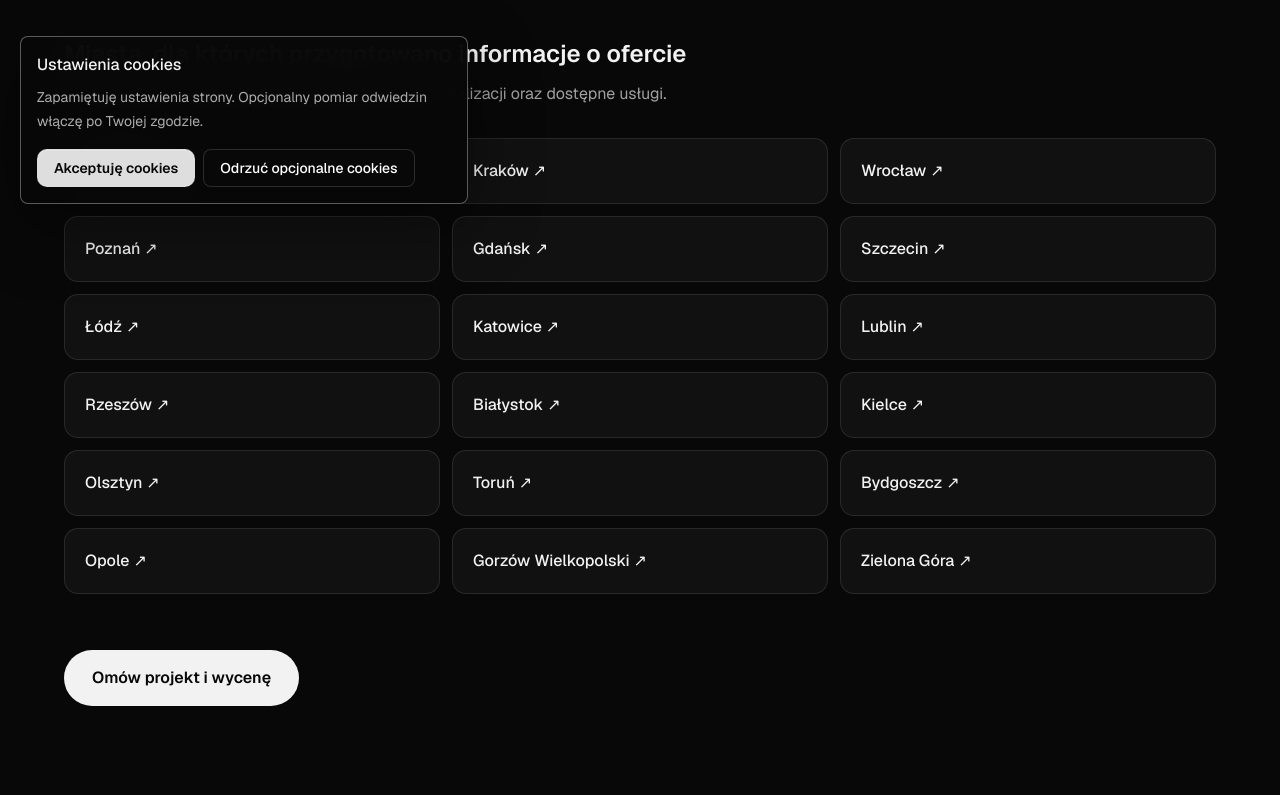
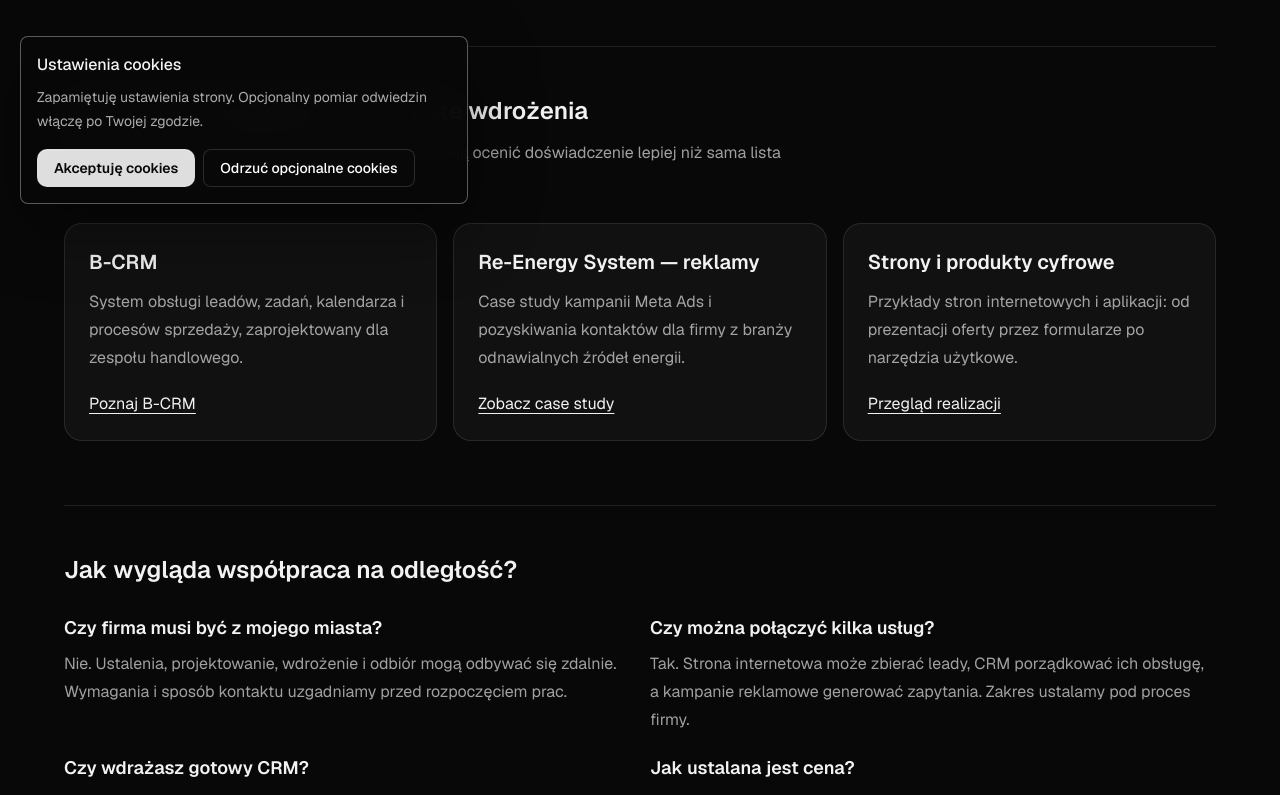
Before and after one commit to ft4k696bk6-prog/kacper-portfolio, a Next.js app: page /uslugi in a window 1280 px wide. Shown: the part 580-1375 px from the top of the page. Built offline with nearby package versions, Linux system fonts and the light colour scheme; no server answers.

Commit message:
seo: add case-study proof, FAQ and schema to nationwide services hub

```diff
--- a/src/app/uslugi/page.tsx
+++ b/src/app/uslugi/page.tsx
@@ -16,9 +16,42 @@ const offers = [
   ["Rozwój biznesu", "/rozwoj-biznesu"],
 ] as const;
 
+const servicesSchema = {
+  "@context": "https://schema.org",
+  "@graph": [
+    {
+      "@type": "WebPage",
+      "@id": "https://bernecki.dev/uslugi#webpage",
+      url: "https://bernecki.dev/uslugi",
+      name: "Usługi IT, CRM, strony internetowe i marketing dla firm",
+      inLanguage: "pl-PL",
+      isPartOf: { "@id": "https://bernecki.dev/#website" },
+      about: { "@id": "https://bernecki.dev/#person" },
+    },
+    {
+      "@type": "ItemList",
+      name: "Usługi Kacpra Berneckiego dla firm w Polsce",
+      itemListElement: offers.map(([name, href], index) => ({
+        "@type": "ListItem",
+        position: index + 1,
+        name,
+        url: "https://bernecki.dev" + href,
+      })),
+    },
+    {
+      "@type": "BreadcrumbList",
+      itemListElement: [
+        { "@type": "ListItem", position: 1, name: "Start", item: "https://bernecki.dev/" },
+        { "@type": "ListItem", position: 2, name: "Usługi", item: "https://bernecki.dev/uslugi" },
+      ],
+    },
+  ],
+};
+
 export default function ServicesIndex() {
   return (
     <main className="relative z-10 min-h-screen bg-[var(--brand-black)] px-5 pb-24 pt-28 text-white md:px-8 md:pt-36">
+      <script type="application/ld+json" dangerouslySetInnerHTML={{ __html: JSON.stringify(servicesSchema).replace(/</g, "\\u003c") }} />
       <div className="mx-auto max-w-6xl">
         <p className="text-sm font-semibold uppercase tracking-[.16em] text-white/60">Obsługa zdalna firm w całej Polsce</p>
         <h1 className="mt-6 max-w-4xl text-4xl font-semibold tracking-tight md:text-6xl">Strony, CRM, marketing i AI — usługi dla firm w Polsce</h1>
@@ -27,6 +60,36 @@ export default function ServicesIndex() {
         <div className="mt-6 flex flex-wrap gap-3">
           {offers.map(([name, href]) => <Link key={href} className="rounded-full border border-white/25 px-5 py-3 hover:bg-white/10" href={href}>{name}</Link>)}
         </div>
+        <section className="mt-16 border-t border-white/10 pt-12" aria-labelledby="cases-heading">
+          <h2 id="cases-heading" className="text-2xl font-semibold">Zobacz, jak wyglądają rzeczywiste wdrożenia</h2>
+          <p className="mt-3 max-w-3xl leading-7 text-white/65">Przykłady działających produktów i kampanii pomagają ocenić doświadczenie lepiej niż sama lista oferowanych technologii.</p>
+          <div className="mt-7 grid gap-4 md:grid-cols-3">
+            <article className="rounded-2xl border border-white/10 bg-white/[0.04] p-6">
+              <h3 className="text-xl font-semibold">B-CRM</h3>
+              <p className="mt-3 leading-7 text-white/65">System obsługi leadów, zadań, kalendarza i procesów sprzedaży, zaprojektowany dla zespołu handlowego.</p>
+              <Link href="/b-crm-case-study" className="mt-5 inline-block underline underline-offset-4">Poznaj B-CRM</Link>
+            </article>
+            <article className="rounded-2xl border border-white/10 bg-white/[0.04] p-6">
+              <h3 className="text-xl font-semibold">Re-Energy System — reklamy</h3>
+              <p className="mt-3 leading-7 text-white/65">Case study kampanii Meta Ads i pozyskiwania kontaktów dla firmy z branży odnawialnych źródeł energii.</p>
+              <Link href="/case-studies/re-energy-meta-ads" className="mt-5 inline-block underline underline-offset-4">Zobacz case study</Link>
+            </article>
+            <article className="rounded-2xl border border-white/10 bg-white/[0.04] p-6">
+              <h3 className="text-xl font-semibold">Strony i produkty cyfrowe</h3>
+              <p className="mt-3 leading-7 text-white/65">Przykłady stron internetowych i aplikacji: od prezentacji oferty przez formularze po narzędzia użytkowe.</p>
+              <Link href="/case-studies" className="mt-5 inline-block underline underline-offset-4">Przegląd realizacji</Link>
+            </article>
+          </div>
+        </section>
+        <section className="mt-16 border-t border-white/10 pt-12" aria-labelledby="faq-heading">
+          <h2 id="faq-heading" className="text-2xl font-semibold">Jak wygląda współpraca na odległość?</h2>
+          <div className="mt-7 grid gap-5 md:grid-cols-2">
+            <div><h3 className="text-lg font-semibold">Czy firma musi być z mojego miasta?</h3><p className="mt-2 leading-7 text-white/65">Nie. Ustalenia, projektowanie, wdrożenie i odbiór mogą odbywać się zdalnie. Wymagania i sposób kontaktu uzgadniamy przed rozpoczęciem prac.</p></div>
+            <div><h3 className="text-lg font-semibold">Czy można połączyć kilka usług?</h3><p className="mt-2 leading-7 text-white/65">Tak. Strona internetowa może zbierać leady, CRM porządkować ich obsługę, a kampanie reklamowe generować zapytania. Zakres ustalamy pod proces firmy.</p></div>
+            <div><h3 className="text-lg font-semibold">Czy wdrażasz gotowy CRM?</h3><p className="mt-2 leading-7 text-white/65">Możliwy jest rozwój indywidualnego rozwiązania, integracja istniejących narzędzi lub przebudowa procesu. Wybór zależy od potrzeb i budżetu.</p></div>
+            <div><h3 className="text-lg font-semibold">Jak ustalana jest cena?</h3><p className="mt-2 leading-7 text-white/65">Po poznaniu celu, zakresu funkcji, liczby użytkowników i potrzebnych integracji. Nie podaję jednej ceny dla wszystkich projektów.</p></div>
+          </div>
+        </section>
         <h2 className="mt-14 text-2xl font-semibold">Miasta, dla których przygotowano informacje o ofercie</h2>
         <p className="mt-3 text-white/65">Wybierz miasto i sprawdź zakres współpracy, etapy realizacji oraz dostępne usługi.</p>
         <div className="mt-8 grid gap-3 sm:grid-cols-2 md:grid-cols-3">
```
